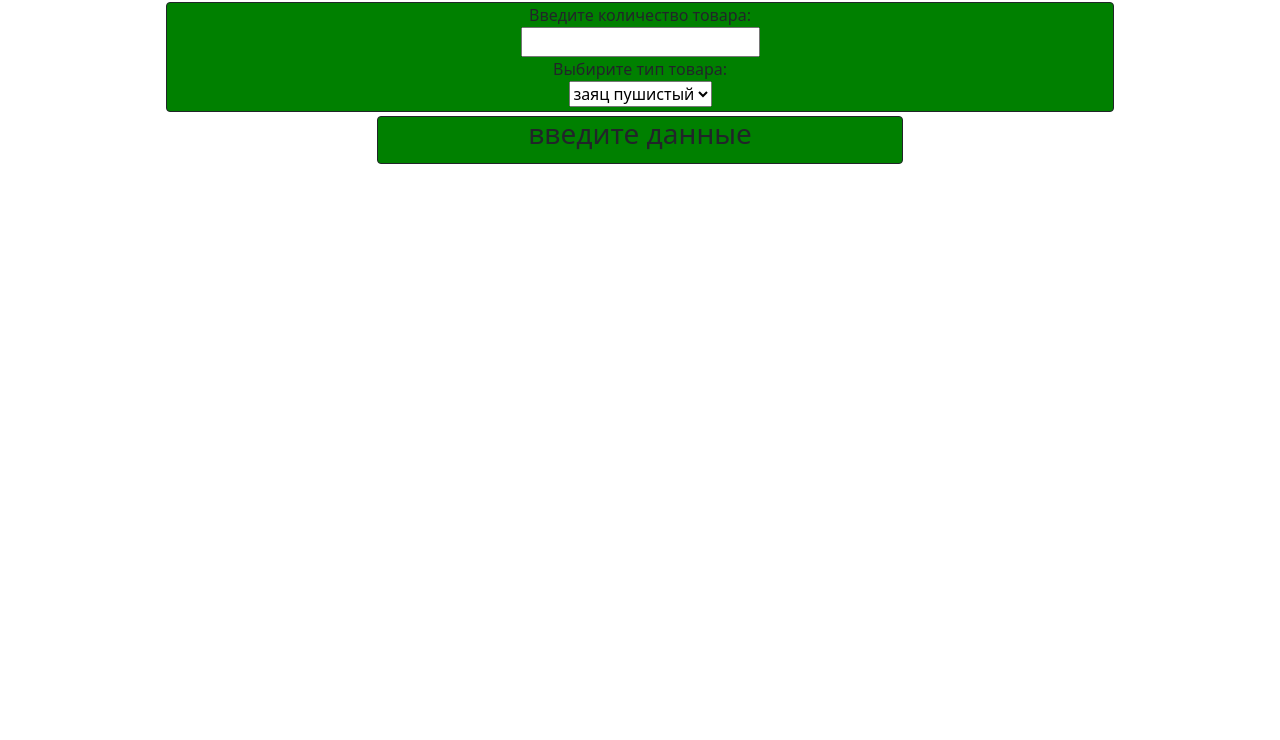
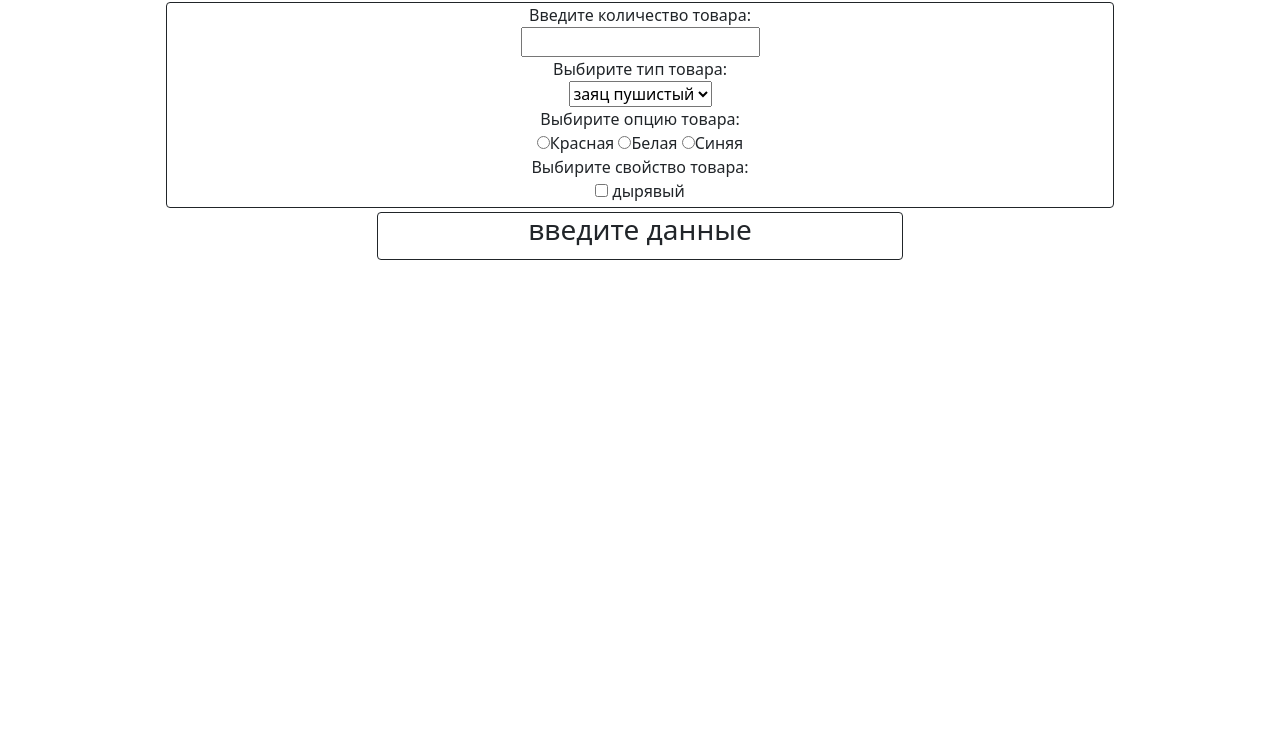
Before and after one commit to Anastasiadi17/Anastasiadi17.github.io, a plain HTML site: page index6.html in a window 1280 px wide. Shown: the part 60-800 px from the top of the page. Drawn offline with nearby package versions, Linux system fonts and the light colour scheme.

Commit message:
Update index6.html

```diff
--- a/index6.html
+++ b/index6.html
@@ -4,7 +4,7 @@
   <head>
       <title>Лабораторная 6</title>
       <link rel="stylesheet" href="https://cdn.jsdelivr.net/npm/bootstrap@5.0.2/dist/css/bootstrap.min.css" integrity="sha384-EVSTQN3/azprG1Anm3QDgpJLIm9Nao0Yz1ztcQTwFspd3yD65VohhpuuCOmLASjC" crossorigin="anonymous">
-      <link rel="stylesheet" href="style6.css"/>
+
       <meta charset="utf-8">
       <meta name="viewport" content="width=device-width, initial-scale=1, shrink-to-fit=no">
   </head>
```
